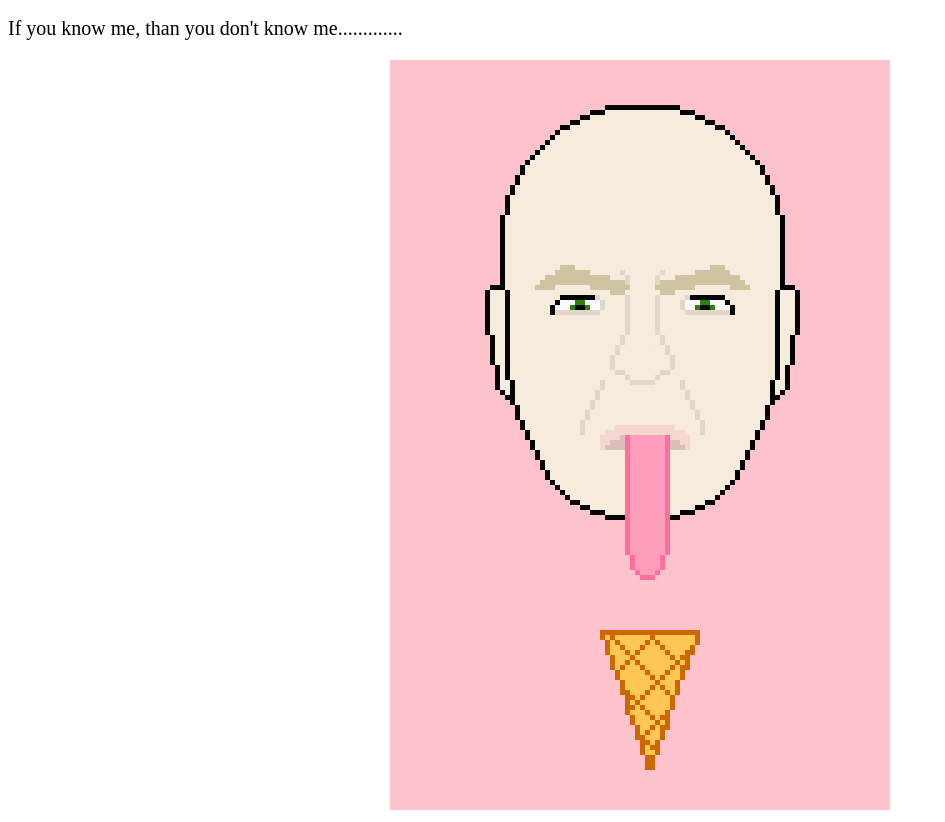
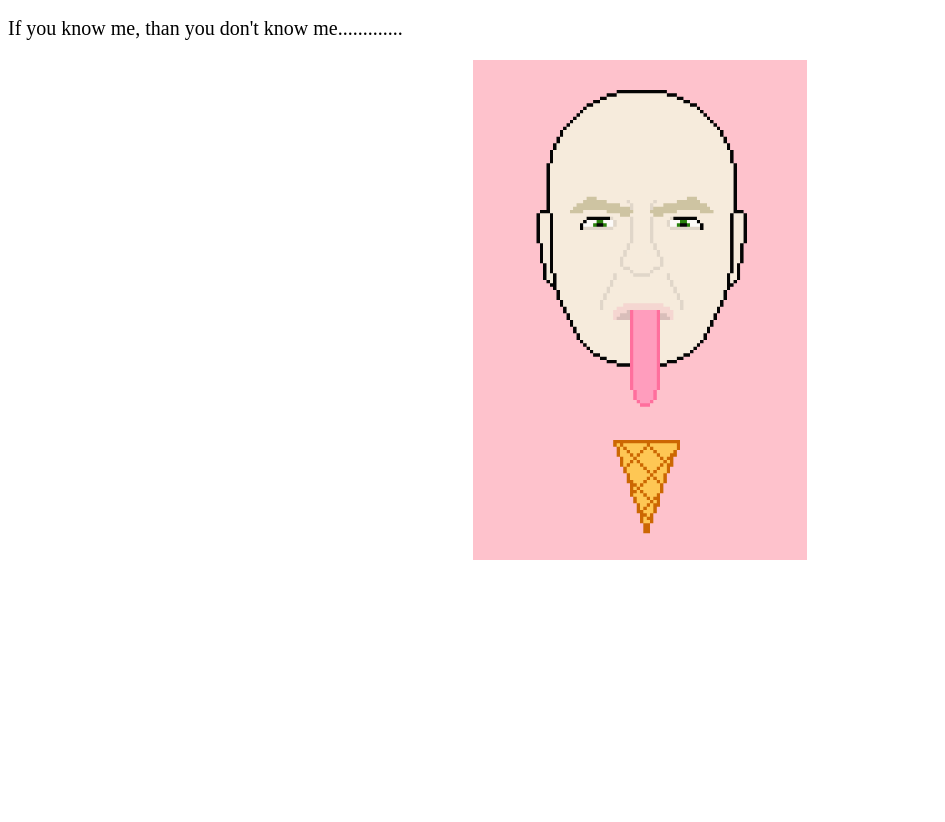
Before and after one commit to saharankasansaar/saharankasansaar.github.io, a plain HTML site: page index.html in a window 1280 px wide. Shown: the part 45-867 px from the top of the page, without its empty margins (0-945 px from the left). After the commit the page ends 800 px from the top, so only its background shows below. Drawn offline with Linux system fonts and the light colour scheme.

Commit message:
Adjusted image height

```diff
--- a/index.html
+++ b/index.html
@@ -10,6 +10,6 @@
 <div id="content">
 	<p id="t20pxSize"> If you know me, than you don't know me.............</p>
 </div>
-<div id="breakingBad"><img src="breaking bad.gif"></div>
+<div id="breakingBad"><img  height=500 src="breaking bad.gif"></div>
 </body>
 </html>
```
